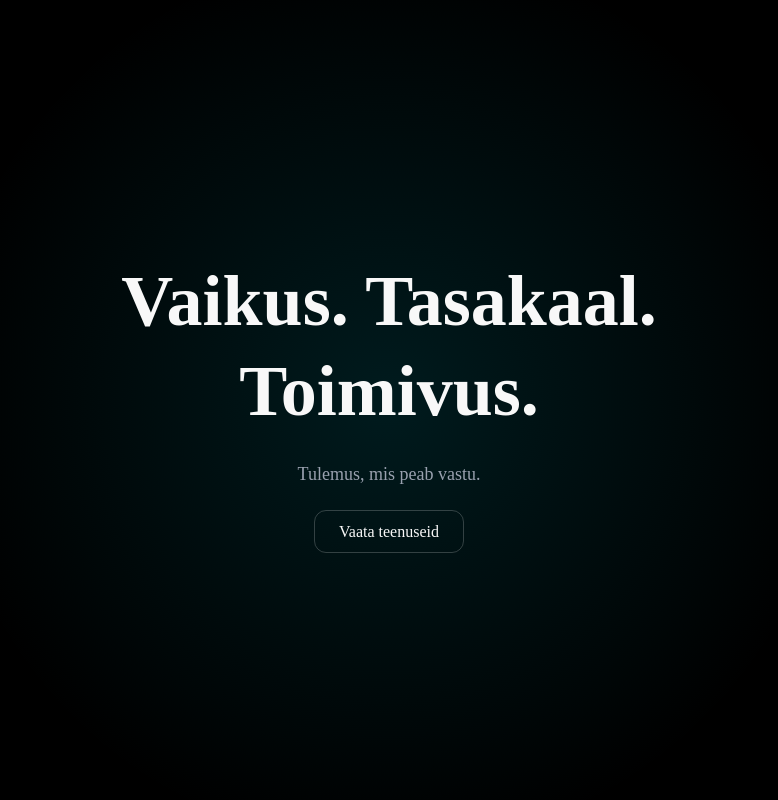
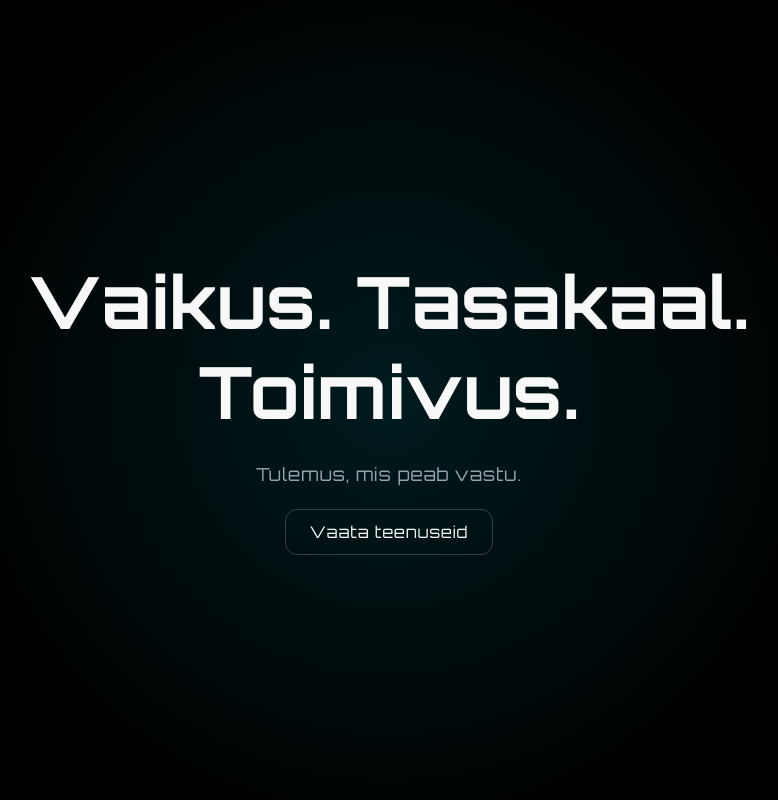
Before and after one commit to levomm/cromvent, a Next.js app: page / in a window 1280 px wide. Shown: the top 800 px of the page, without its empty margins (251-1029 px from the left). Built offline with nearby package versions, Linux system fonts and the light colour scheme.

Commit message:
apply Orbitron sitewide typography

```diff
--- a/app/globals.css
+++ b/app/globals.css
@@ -124,5 +124,7 @@
   }
   body {
     @apply bg-background text-foreground;
+    letter-spacing: 0.05em;
+    font-feature-settings: "ss01";
   }
 }
--- a/app/layout.tsx
+++ b/app/layout.tsx
@@ -1,5 +1,11 @@
 import type { Metadata } from "next";
+import { Orbitron } from "next/font/google";
 import "./globals.css";
+
+const orbitron = Orbitron({
+  subsets: ["latin"],
+  display: "swap",
+});
 
 export const metadata: Metadata = {
   metadataBase: new URL("https://www.cromvent.ee"),
@@ -44,7 +50,7 @@ export default function RootLayout({
 }) {
   return (
     <html lang="et">
-      <body>{children}</body>
+      <body className={orbitron.className}>{children}</body>
     </html>
   );
 }
```
